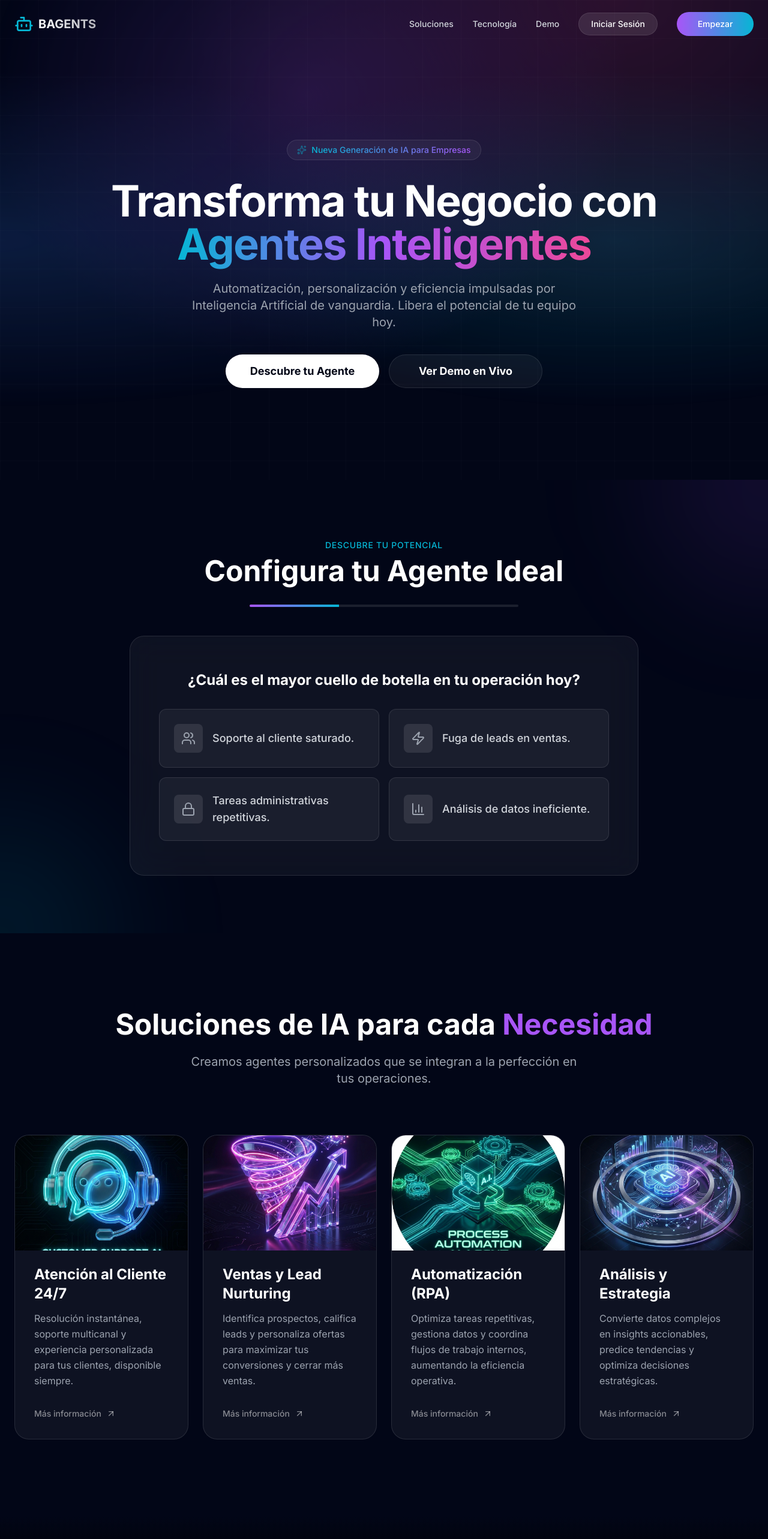
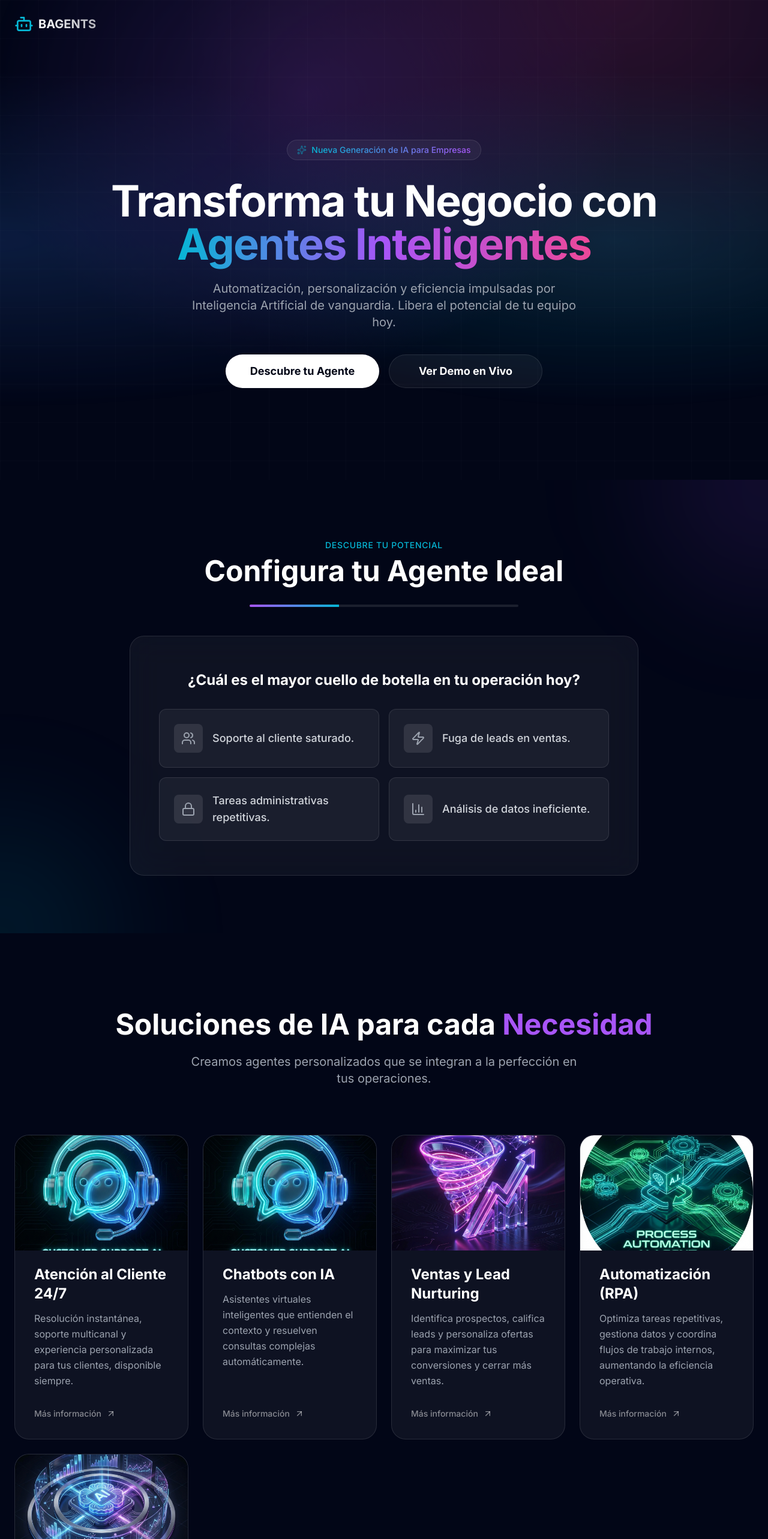
Before and after one commit to ErikING-Chile/bagent, a React (Vite) app: page / in a window 1280 px wide. Shown: the top 2566 px of the page at 60% size. Built offline with nearby package versions, Linux system fonts and the light colour scheme.

Commit message:
Update: Conversion Optimization (Navbar, Quiz Form, Links)

```diff
--- a/src/components/Hero.tsx
+++ b/src/components/Hero.tsx
@@ -30,23 +30,23 @@ const Hero = () => {
                 </p>
 
                 <div className="flex flex-col sm:flex-row items-center justify-center gap-4 animate-fade-in [animation-delay:600ms]">
-                    <button className="group relative w-64 h-14 bg-white text-brand-dark rounded-full font-bold text-lg transition-all hover:scale-105 hover:shadow-[0_0_40px_rgba(255,255,255,0.3)] overflow-hidden">
+                    <a href="#quiz" className="group relative w-64 h-14 bg-white text-brand-dark rounded-full font-bold text-lg transition-all hover:scale-105 hover:shadow-[0_0_40px_rgba(255,255,255,0.3)] overflow-hidden block text-center leading-[3.5rem]">
                         <span className="absolute inset-0 flex items-center justify-center transition-transform duration-300 group-hover:-translate-y-full">
                             Descubre tu Agente
                         </span>
                         <span className="absolute inset-0 flex items-center justify-center translate-y-full transition-transform duration-300 group-hover:translate-y-0 text-brand-purple">
                             Configurar mi IA <ArrowRight className="ml-2 w-5 h-5" />
                         </span>
-                    </button>
+                    </a>
 
-                    <button className="group relative w-64 h-14 bg-white/5 border border-white/10 text-white rounded-full font-bold text-lg hover:bg-white/10 transition-all hover:scale-105 backdrop-blur-md overflow-hidden">
+                    <a href="#demo" className="group relative w-64 h-14 bg-white/5 border border-white/10 text-white rounded-full font-bold text-lg hover:bg-white/10 transition-all hover:scale-105 backdrop-blur-md overflow-hidden block text-center leading-[3.5rem]">
                         <span className="absolute inset-0 flex items-center justify-center transition-transform duration-300 group-hover:-translate-y-full">
                             Ver Demo en Vivo
                         </span>
                         <span className="absolute inset-0 flex items-center justify-center translate-y-full transition-transform duration-300 group-hover:translate-y-0 text-brand-cyan">
                             Entrar al Sandbox ⚡
                         </span>
-                    </button>
+                    </a>
                 </div>
             </div>
         </section>
--- a/src/components/Navbar.tsx
+++ b/src/components/Navbar.tsx
@@ -27,21 +27,7 @@ const Navbar = () => {
                 </div>
 
                 <div className="hidden md:flex items-center gap-8">
-                    <a href="#services" className="text-sm font-medium text-gray-300 hover:text-white transition-colors">Soluciones</a>
-                    <a href="#technology" className="text-sm font-medium text-gray-300 hover:text-white transition-colors">Tecnología</a>
-                    <a href="#demo" className="text-sm font-medium text-gray-300 hover:text-white transition-colors">Demo</a>
-
-                    <button className="bg-white/10 hover:bg-white/20 border border-white/10 text-white px-5 py-2 rounded-full text-sm font-medium transition-all hover:scale-105 active:scale-95">
-                        Iniciar Sesión
-                    </button>
-                    <button className="group relative w-32 h-10 bg-gradient-to-r from-brand-purple to-brand-cyan text-white rounded-full text-sm font-medium transition-all hover:shadow-[0_0_20px_rgba(168,85,247,0.4)] hover:scale-105 active:scale-95 overflow-hidden">
-                        <span className="absolute inset-0 flex items-center justify-center transition-transform duration-300 group-hover:-translate-y-full">
-                            Empezar
-                        </span>
-                        <span className="absolute inset-0 flex items-center justify-center translate-y-full transition-transform duration-300 group-hover:translate-y-0">
-                            Crear el Futuro
-                        </span>
-                    </button>
+                    {/* Links removed for cleaner look */}
                 </div>
 
                 <button
@@ -55,16 +41,7 @@ const Navbar = () => {
             {/* Mobile Menu */}
             {isMobileMenuOpen && (
                 <div className="absolute top-20 left-0 w-full bg-brand-dark/95 backdrop-blur-xl border-b border-white/10 p-6 md:hidden flex flex-col gap-4">
-                    <a href="#services" className="text-white text-lg">Soluciones</a>
-                    <a href="#technology" className="text-white text-lg">Tecnología</a>
-                    <a href="#demo" className="text-white text-lg">Demo</a>
-                    <hr className="border-white/10 my-2" />
-                    <button className="w-full bg-white/10 py-3 rounded-lg text-white font-medium">
-                        Iniciar Sesión
-                    </button>
-                    <button className="w-full bg-gradient-to-r from-brand-purple to-brand-cyan py-3 rounded-lg text-white font-medium">
-                        Empezar
-                    </button>
+                    {/* Mobile links removed */}
                 </div>
             )}
         </nav>
--- a/src/components/QuizSection.tsx
+++ b/src/components/QuizSection.tsx
@@ -30,7 +30,7 @@ const QuizSection = () => {
     };
 
     return (
-        <section className="py-24 bg-brand-dark relative overflow-hidden">
+        <section id="quiz" className="py-24 bg-brand-dark relative overflow-hidden">
             {/* Background elements */}
             <div className="absolute top-0 right-0 w-96 h-96 bg-brand-purple/10 rounded-full blur-[100px] -translate-y-1/2 translate-x-1/2"></div>
             <div className="absolute bottom-0 left-0 w-96 h-96 bg-brand-cyan/10 rounded-full blur-[100px] translate-y-1/2 -translate-x-1/2"></div>
@@ -75,8 +75,8 @@ const QuizSection = () => {
                                             key={option.id}
                                             onClick={() => handleChallengeSelect(option.text)}
                                             className={`p-6 rounded-xl border text-left transition-all flex items-center gap-4 group ${answers.challenge === option.text
-                                                    ? 'bg-brand-purple/20 border-brand-purple text-white shadow-[0_0_20px_rgba(168,85,247,0.2)]'
-                                                    : 'bg-white/5 border-white/10 text-gray-300 hover:bg-white/10 hover:border-white/30'
+                                                ? 'bg-brand-purple/20 border-brand-purple text-white shadow-[0_0_20px_rgba(168,85,247,0.2)]'
+                                                : 'bg-white/5 border-white/10 text-gray-300 hover:bg-white/10 hover:border-white/30'
                                                 }`}
                                         >
                                             <div className={`p-3 rounded-lg ${answers.challenge === option.text ? 'bg-brand-purple text-white' : 'bg-white/10 text-gray-400 group-hover:text-white'}`}>
@@ -111,8 +111,8 @@ const QuizSection = () => {
                                             key={option.id}
                                             onClick={() => handleChannelToggle(option.text)}
                                             className={`px-6 py-4 rounded-full border transition-all flex items-center gap-3 ${answers.channels.includes(option.text)
-                                                    ? 'bg-brand-cyan/20 border-brand-cyan text-white shadow-[0_0_15px_rgba(6,182,212,0.3)]'
-                                                    : 'bg-white/5 border-white/10 text-gray-300 hover:bg-white/10'
+                                                ? 'bg-brand-cyan/20 border-brand-cyan text-white shadow-[0_0_15px_rgba(6,182,212,0.3)]'
+                                                : 'bg-white/5 border-white/10 text-gray-300 hover:bg-white/10'
                                                 }`}
                                         >
                                             <option.icon className="w-5 h-5" />
--- a/src/components/Services.tsx
+++ b/src/components/Services.tsx
@@ -12,6 +12,12 @@ const Services = () => {
             description: "Resolución instantánea, soporte multicanal y experiencia personalizada para tus clientes, disponible siempre.",
             image: supportImg,
             delay: "0ms"
+        },
+        {
+            title: "Chatbots con IA",
+            description: "Asistentes virtuales inteligentes que entienden el contexto y resuelven consultas complejas automáticamente.",
+            image: supportImg, // Reusing support image as placeholder/relevant image
+            delay: "50ms"
         },
         {
             title: "Ventas y Lead Nurturing",
```
